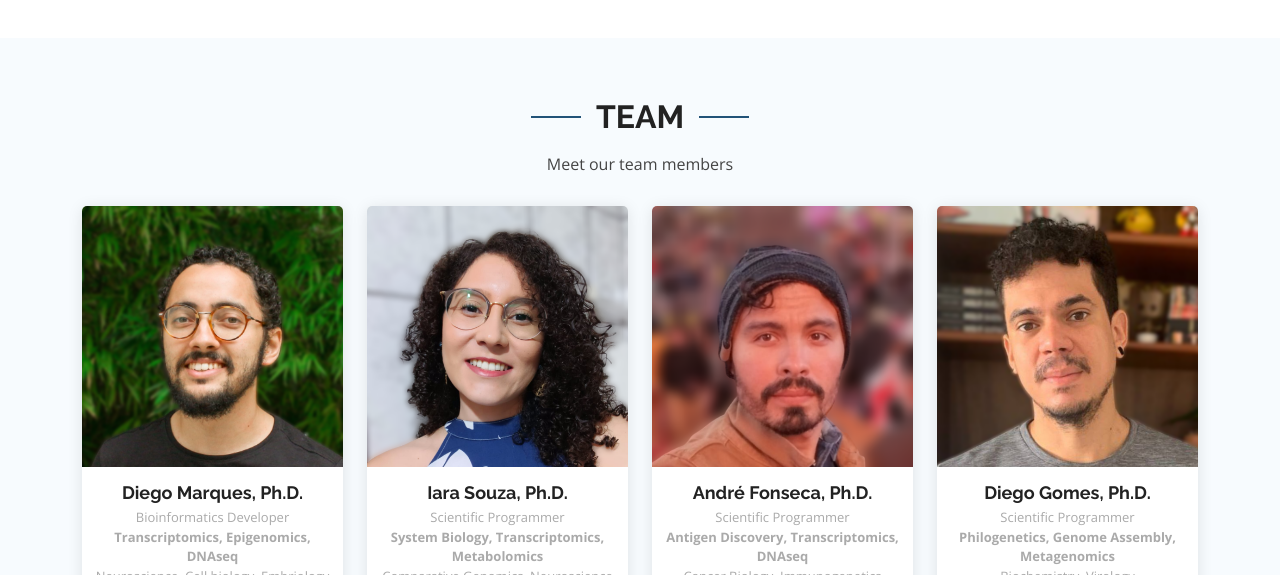
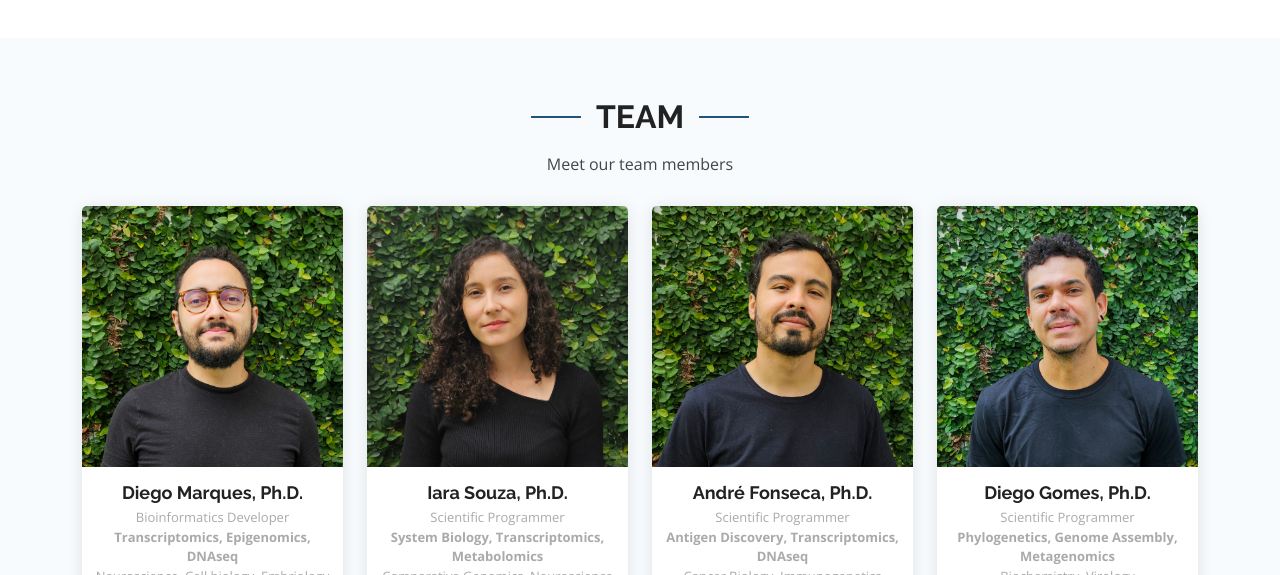
Before and after one commit to Lexanomics/lexanomics.github.io, a plain HTML site: page index.html in a window 1280 px wide. Shown: the part 2169-2744 px from the top of the page. Drawn offline with nearby package versions, Linux system fonts and the light colour scheme.

Commit message:
feat: Add new images to website

```diff
--- a/index.html
+++ b/index.html
@@ -295,7 +295,7 @@
           <div class="col-lg-3 col-md-6 d-flex align-items-stretch">
             <div class="member" data-aos="fade-up" data-aos-delay="100">
               <div class="member-img">
-                <img src="assets/img/team/diego_image.png" class="img-fluid" alt="">
+                <img src="assets/img/team/diegocoelho.jpg" class="img-fluid" alt="">
                 <div class="social">
                   <p>I transitioned from wet-lab Cell Biology to Bioinformatics and Software Development. My expertise
                     spans academia and industry, enabling me to assist you effectively in diverse biological and
@@ -316,7 +316,7 @@
           <div class="col-lg-3 col-md-6 d-flex align-items-stretch">
             <div class="member" data-aos="fade-up" data-aos-delay="100">
               <div class="member-img">
-                <img src="assets/img/team/iara_image.png" class="img-fluid" alt="">
+                <img src="assets/img/team/iara.jpg" class="img-fluid" alt="">
                 <div class="social">
                   <p>My background comes from the Systems Biology area. I have a strong enthusiasm for data
                     integration from transcriptomics and genomics analyses, using my highly multidisciplinary formation
@@ -337,7 +337,7 @@
           <div class="col-lg-3 col-md-6 d-flex align-items-stretch">
             <div class="member" data-aos="fade-up" data-aos-delay="200">
               <div class="member-img">
-                <img src="assets/img/team/andre_image.png" class="img-fluid" alt="">
+                <img src="assets/img/team/andre.jpg" class="img-fluid" alt="">
                 <div class="social">
                   <p>I'm an experienced bioinformatician with expertise in RNAseq analysis, tumor
                     immunology and machine learning. My focus lies in tumor antigen discovery, T-cell
@@ -359,7 +359,7 @@
           <div class="col-lg-3 col-md-6 d-flex align-items-stretch">
             <div class="member" data-aos="fade-up" data-aos-delay="300">
               <div class="member-img">
-                <img src="assets/img/team/diegotex_image.png" class="img-fluid" alt="">
+                <img src="assets/img/team/diegoteixeira.jpg" class="img-fluid" alt="">
                 <div class="social">
                   <p>I have immersed myself in the field of Computational Biology and Bioinformatics, and as a result, I
                     have gained extensive experience in investigating data related to transcriptomics, genomics, and
@@ -369,7 +369,7 @@
               <div class="member-info">
                 <h4>Diego Gomes, Ph.D.</h4>
                 <span>Scientific Programmer</span>
-                <span><b>Philogenetics, Genome Assembly, Metagenomics</b></span>
+                <span><b>Phylogenetics, Genome Assembly, Metagenomics</b></span>
                 <span>Biochemistry, Virology</span>
                 <a href="https://www.linkedin.com/in/diego-go-tex/"><i class="bi bi-linkedin"></i></a>
                 <a href="https://github.com/diegogotex/"><i class="bi bi-github"></i></a>
```
Also changed, not shown: assets/img/team/andre.jpg (added), assets/img/team/andre_image.png (deleted), assets/img/team/diego_image.png (deleted), assets/img/team/diegocoelho.jpg (added), assets/img/team/diegoteixeira.jpg (added), assets/img/team/diegotex_image.png (deleted), assets/img/team/iara.jpg (added), assets/img/team/iara_image.png (deleted).
